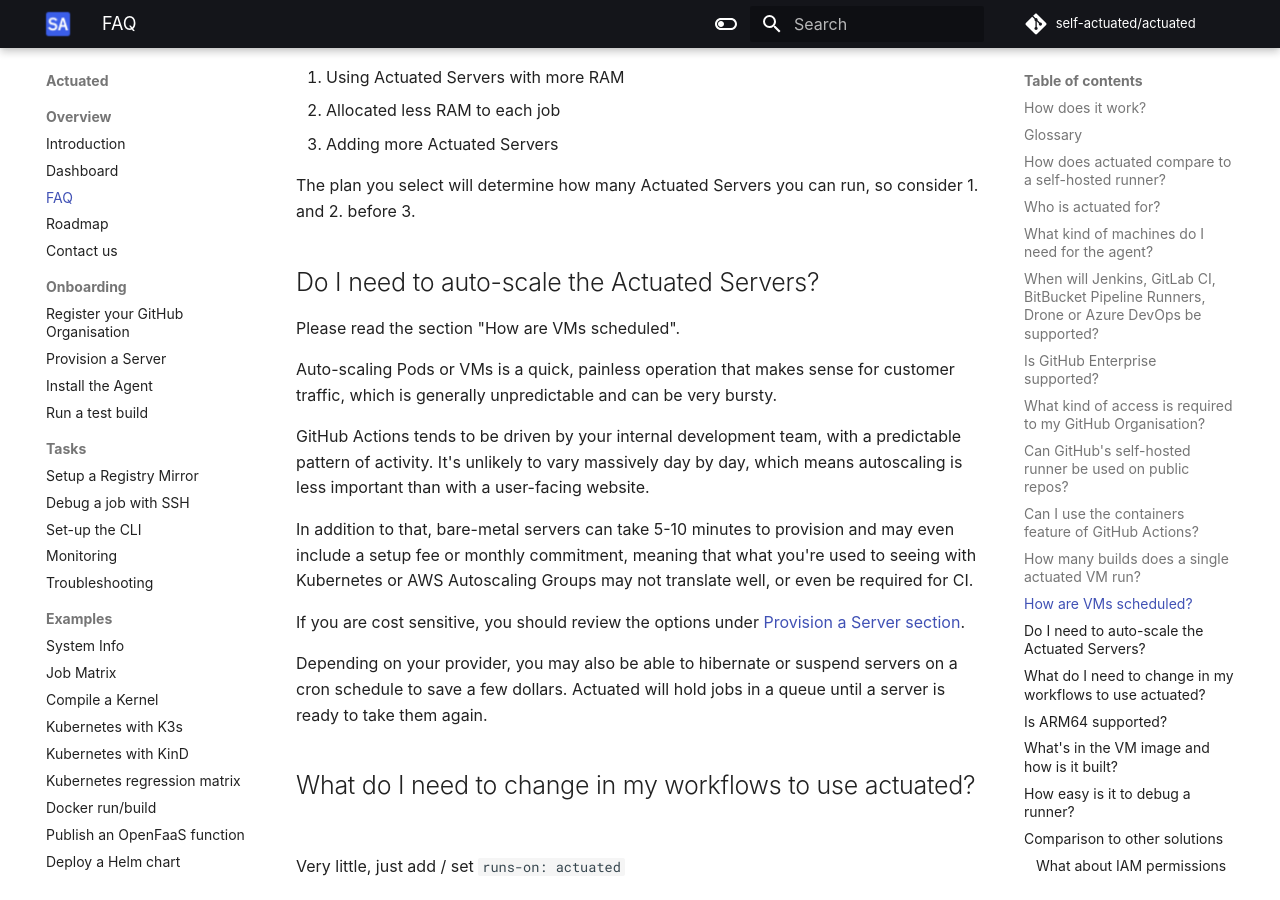
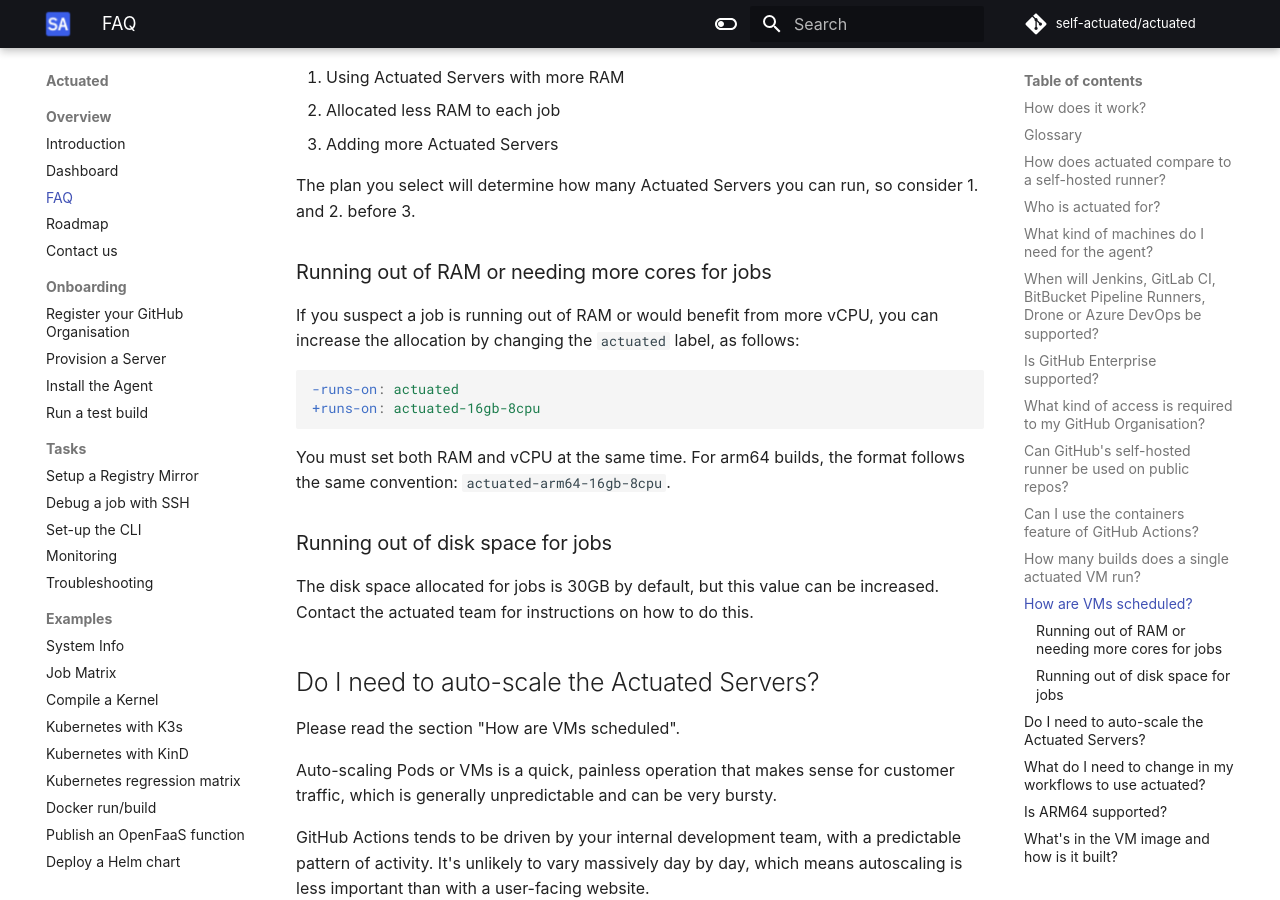
Before and after one commit to welteki/docs.actuated.dev, an MkDocs documentation site: the page built from docs/faq.md, in a window 1280 px wide and 900 px high, scrolled down 5140 px. Built offline with MkDocs 1.6.1 and Material for MkDocs 9.7.7, drawn with Linux system fonts in a browser that asks for light colours; some web fonts are replaced.

Commit message:
Add extra note to FAQ on custom RAM/CPU sizes
Signed-off-by: Alex Ellis (OpenFaaS Ltd) <alexellis2@gmail.com>

````diff
--- a/docs/faq.md
+++ b/docs/faq.md
@@ -141,6 +141,21 @@
 3. Adding more Actuated Servers
 
 The plan you select will determine how many Actuated Servers you can run, so consider 1. and 2. before 3.
+
+### Running out of RAM or needing more cores for jobs
+
+If you suspect a job is running out of RAM or would benefit from more vCPU, you can increase the allocation by changing the `actuated` label, as follows:
+
+```yaml
+-runs-on: actuated
++runs-on: actuated-16gb-8cpu
+```
+
+You must set both RAM and vCPU at the same time. For arm64 builds, the format follows the same convention: `actuated-arm64-16gb-8cpu`.
+
+### Running out of disk space for jobs
+
+The disk space allocated for jobs is 30GB by default, but this value can be increased. Contact the actuated team for instructions on how to do this.
 
 ## Do I need to auto-scale the Actuated Servers?
 
````
